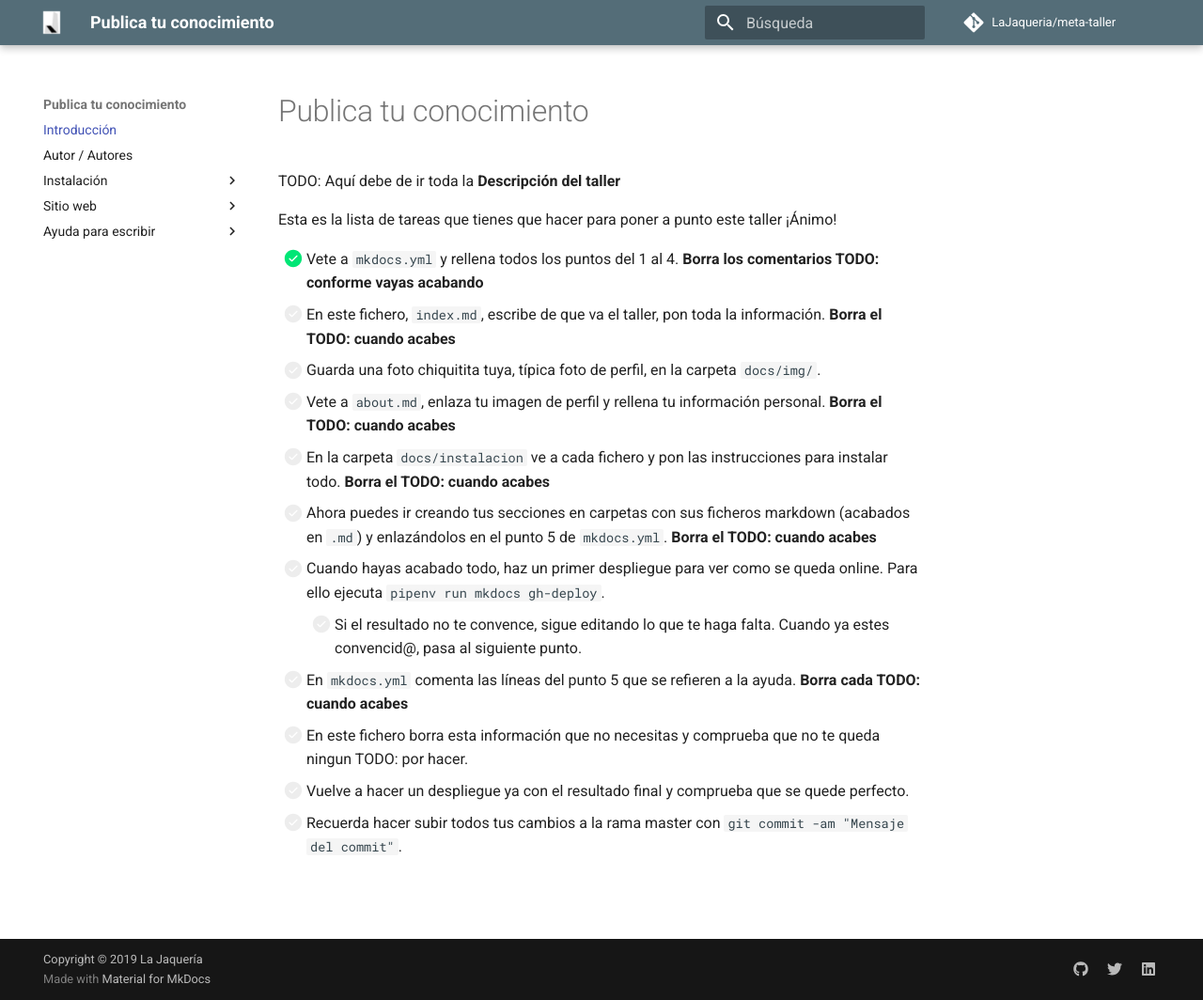
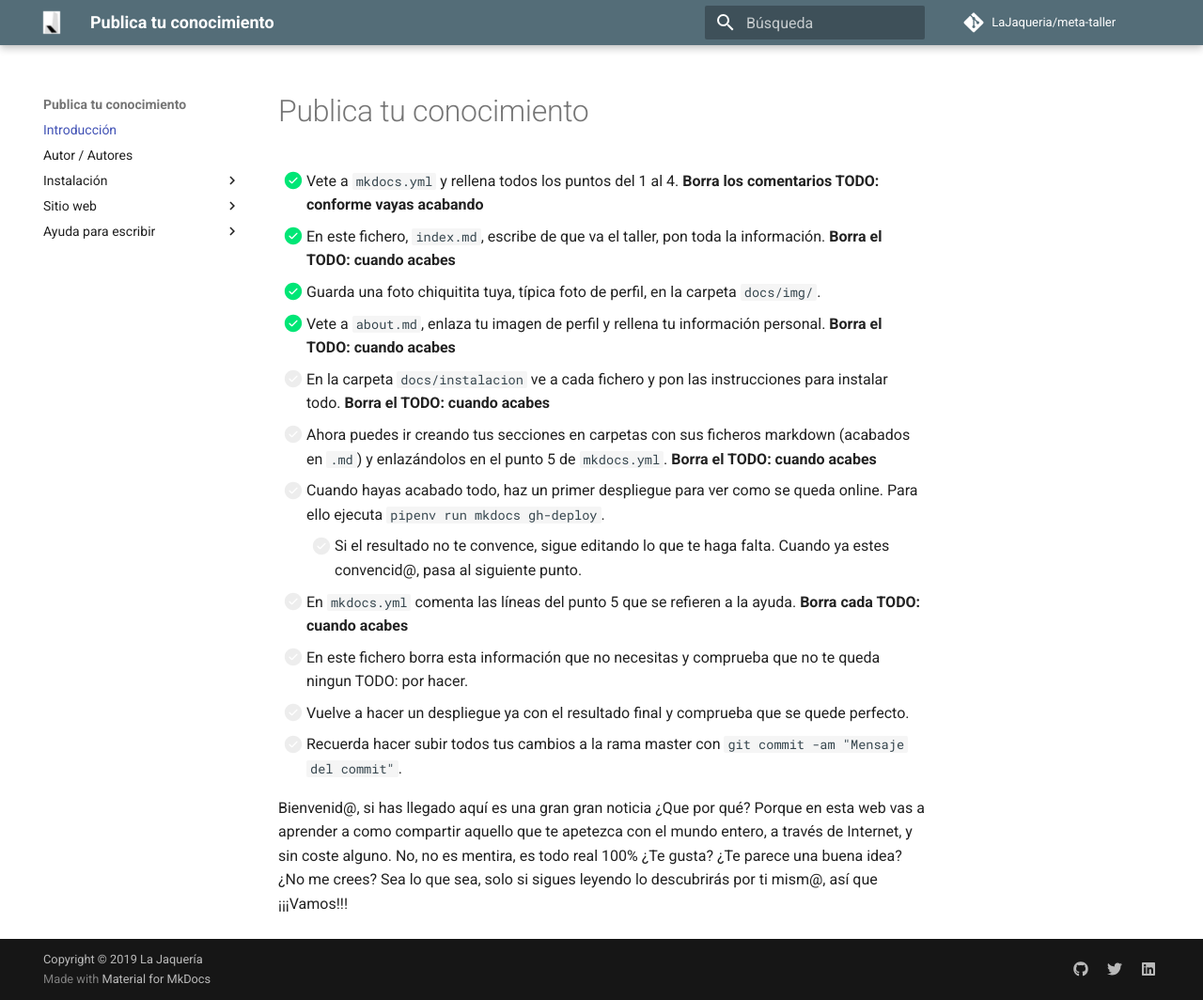
Before and after one commit to LaJaqueria/meta-taller, an MkDocs documentation site: the page built from docs/index.md, in a window 1280 px wide and 1064 px high. Shown: the whole window at 94% size. Built offline with MkDocs 1.6.1 and Material for MkDocs 9.7.7, drawn with Linux system fonts in a browser that asks for light colours; comment, search, counter and statistics services are not loaded.

Commit message:
informacion redactada

```diff
--- a/docs/index.md
+++ b/docs/index.md
@@ -1,13 +1,9 @@
 # Publica tu conocimiento
 
-TODO: Aquí debe de ir toda la **Descripción del taller**
-
-Esta es la lista de tareas que tienes que hacer para poner a punto este taller ¡Ánimo!
-
 * [X] Vete a `mkdocs.yml` y rellena todos los puntos del 1 al 4. **Borra los comentarios TODO: conforme vayas acabando**
-* [ ] En este fichero, `index.md`, escribe de que va el taller, pon toda la información. **Borra el TODO: cuando acabes**
-* [ ] Guarda una foto chiquitita tuya, típica foto de perfil, en la carpeta `docs/img/`.
-* [ ] Vete a `about.md`, enlaza tu imagen de perfil y rellena tu información personal. **Borra el TODO: cuando acabes**
+* [X] En este fichero, `index.md`, escribe de que va el taller, pon toda la información. **Borra el TODO: cuando acabes**
+* [X] Guarda una foto chiquitita tuya, típica foto de perfil, en la carpeta `docs/img/`.
+* [X] Vete a `about.md`, enlaza tu imagen de perfil y rellena tu información personal. **Borra el TODO: cuando acabes**
 * [ ] En la carpeta `docs/instalacion` ve a cada fichero y pon las instrucciones para instalar todo. **Borra el TODO: cuando acabes**
 * [ ] Ahora puedes ir creando tus secciones en carpetas con sus ficheros markdown (acabados en `.md`) y enlazándolos en el punto 5 de `mkdocs.yml`. **Borra el TODO: cuando acabes**
 * [ ] Cuando hayas acabado todo, haz un primer despliegue para ver como se queda online. Para ello ejecuta `pipenv run mkdocs gh-deploy`.
@@ -16,3 +12,5 @@ Esta es la lista de tareas que tienes que hacer para poner a punto este taller
 * [ ] En este fichero borra esta información que no necesitas y comprueba que no te queda ningun TODO: por hacer.
 * [ ] Vuelve a hacer un despliegue ya con el resultado final y comprueba que se quede perfecto.
 * [ ] Recuerda hacer subir todos tus cambios a la rama master con `git commit -am "Mensaje del commit"`.
+
+Bienvenid@, si has llegado aquí es una gran gran noticia ¿Que por qué? Porque en esta web vas a aprender a como compartir aquello que te apetezca con el mundo entero, a través de Internet, y sin coste alguno. No, no es mentira, es todo real 100% ¿Te gusta? ¿Te parece una buena idea? ¿No me crees? Sea lo que sea, solo si sigues leyendo lo descubrirás por ti mism@, así que ¡¡¡Vamos!!!
```
